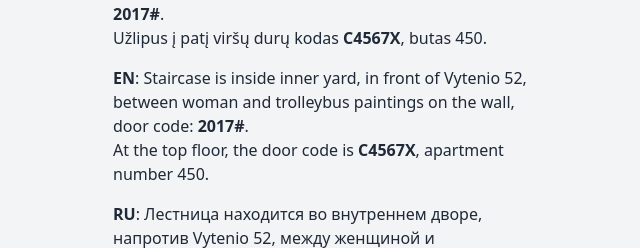
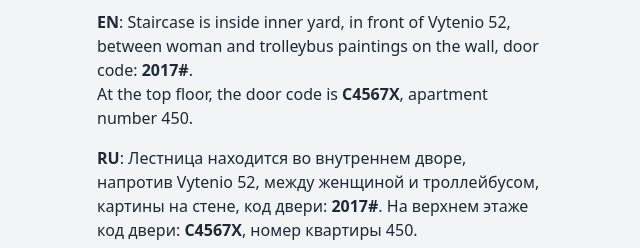
Before and after one commit to simzar/where-me, an Astro site: page / in a window 1280 px wide. Shown: the part 142-390 px from the top of the page, without its empty margins (319-959 px from the left). Built offline with nearby package versions, Linux system fonts and the light colour scheme; Astro itself is replaced by a stand-in of ours.

Commit message:
Clean up spacing

```diff
--- a/src/components/Card.astro
+++ b/src/components/Card.astro
@@ -7,7 +7,7 @@ interface Props {
 const { id, title} = Astro.props;
 ---
 
-<article class="my-8">
+<article class="mt-4 mb-8">
 	<header class="text-xl">
 		<h1 id={id} class="text-2xl my-4">{title}</h1>
 	</header>
--- a/src/layouts/Layout.astro
+++ b/src/layouts/Layout.astro
@@ -16,7 +16,7 @@ const { title } = Astro.props;
 		<meta name="generator" content={Astro.generator} />
 		<title>{title}</title>
 	</head>
-	<body class="bg-gray-100 text-gray-800 container mx-auto max-w-md p-4">
+	<body class="bg-gray-100 text-gray-800 container mx-auto max-w-md">
 		<slot />
 	</body>
 </html>
```
